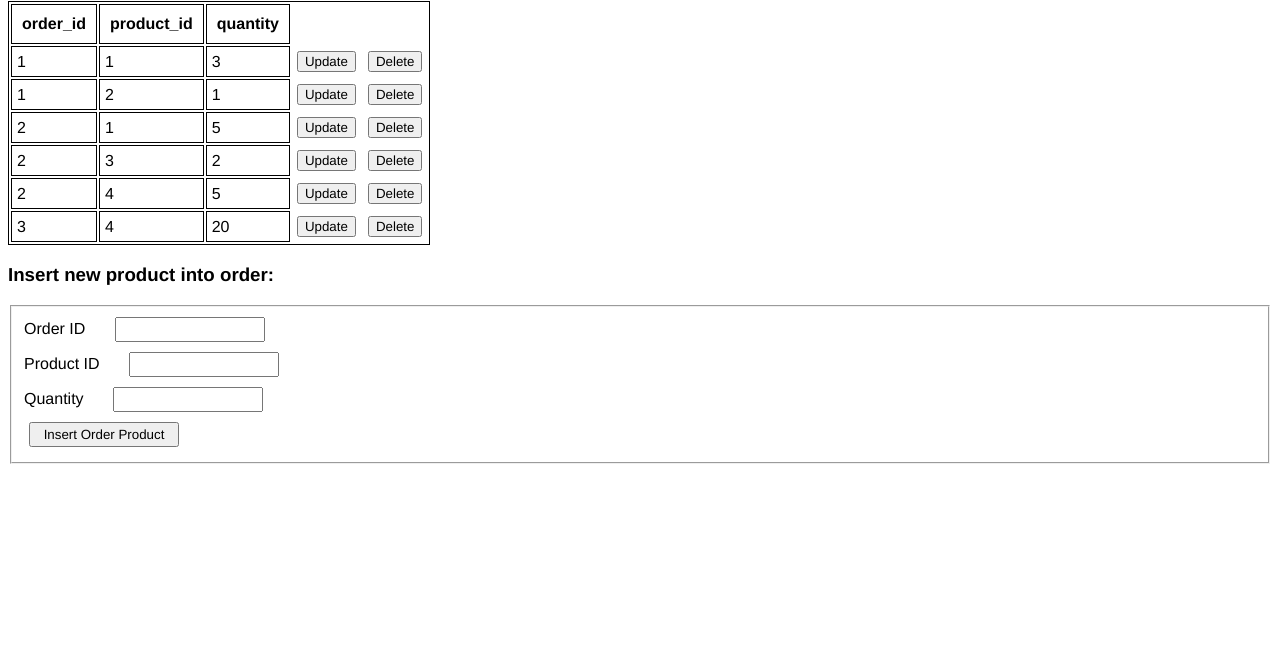
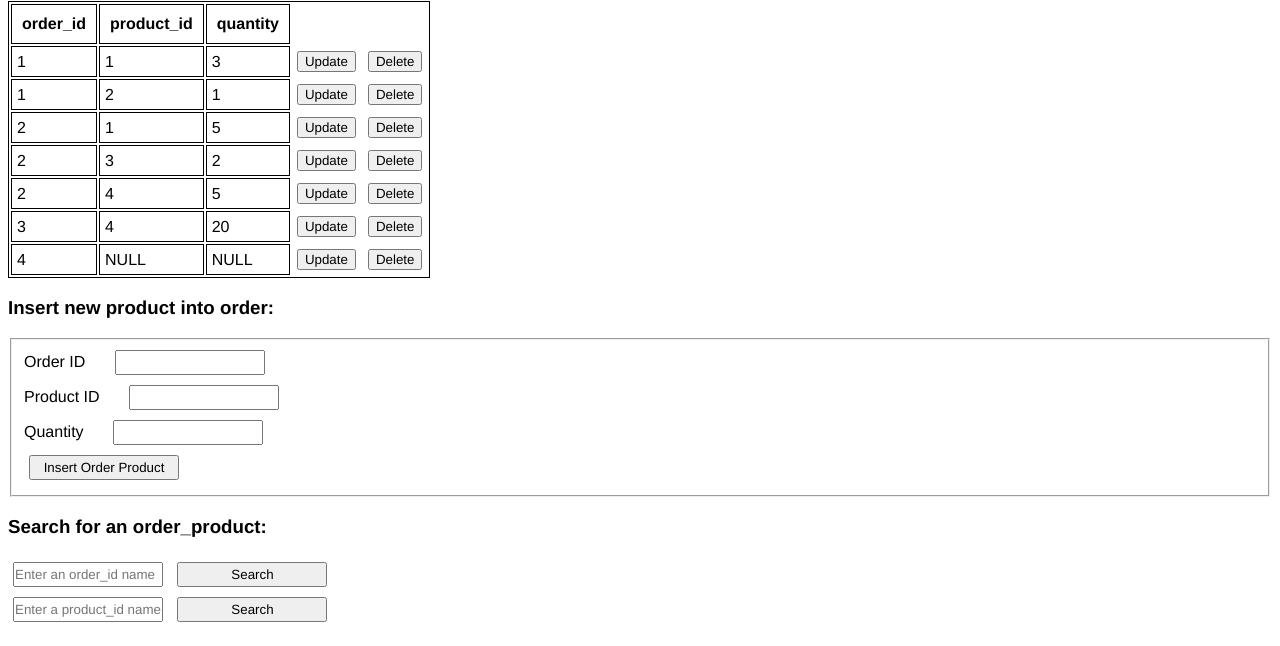
Before and after one commit to lamcal/Step3HTML, a plain HTML site: page pages/order_products.html in a window 1280 px wide. Shown: the part 154-800 px from the top of the page. Drawn offline with Linux system fonts and the light colour scheme.

Commit message:
Search functionality
Added search bar to Customers, Orders, Deliveries, Suppliers, and Order_Products pages.

Updated Order_Products example data to showcase NULLability of product_id FK.

```diff
--- a/pages/order_products.html
+++ b/pages/order_products.html
@@ -74,6 +74,13 @@
 					<td class="update_button"><button type="button">Update</button></td>
 					<td class="delete_button"><button type="button">Delete</button></td>
 				</tr>
+				<tr>
+					<td>4</td>
+					<td>NULL</td>
+					<td>NULL</td>
+					<td class="update_button"><button type="button">Update</button></td>
+					<td class="delete_button"><button type="button">Delete</button></td>
+				</tr>
 			</tbody>
 		</table>
 
@@ -94,5 +101,14 @@
 			</fieldset>
 		</form>
 
+		<div class="search">
+			<h3>Search for an order_product: </h3>
+			<input type="text" placeholder="Enter an order_id name">
+			<input type="submit" name="search_submit" id="order_id_search" value="Search">
+			<br>
+			<input type="text" placeholder="Enter a product_id name">
+			<input type="submit" name="search_submit" id="product_id_search" value="Search">
+		</div>
+
 	</body>
 </html>
```
Also changed, not shown: pages/customers.html (+6 -0 lines), pages/deliveries.html (+6 -0 lines), pages/orders.html (+6 -0 lines), pages/suppliers.html (+6 -0 lines).
